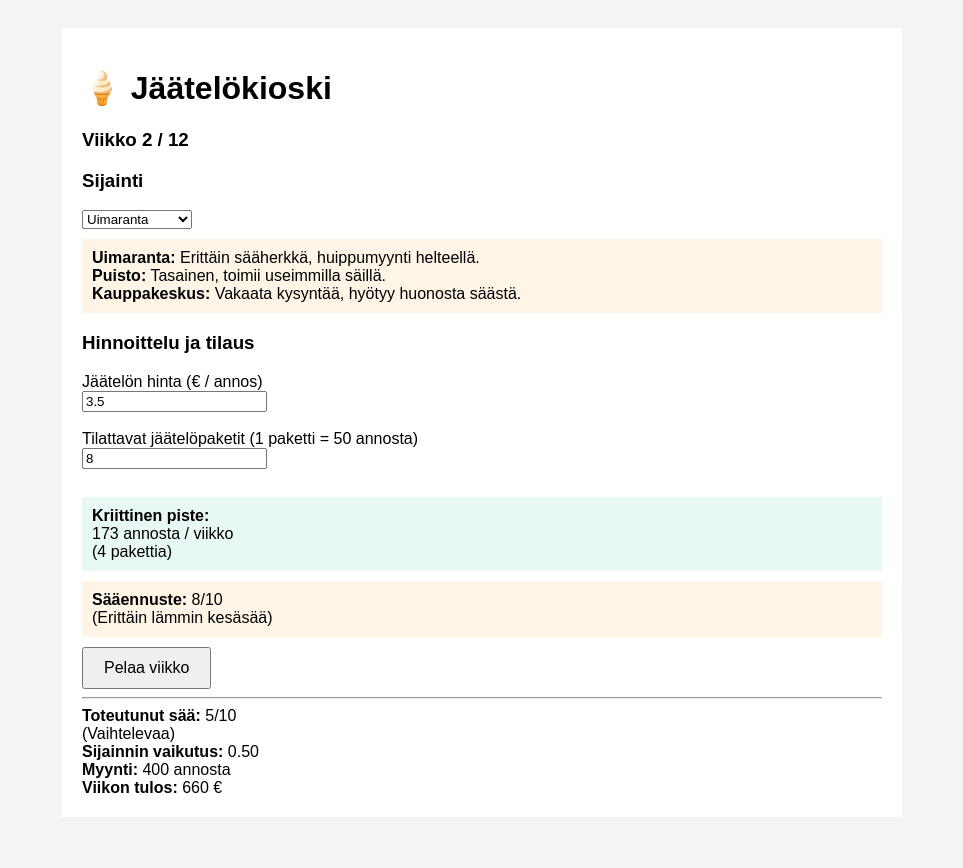
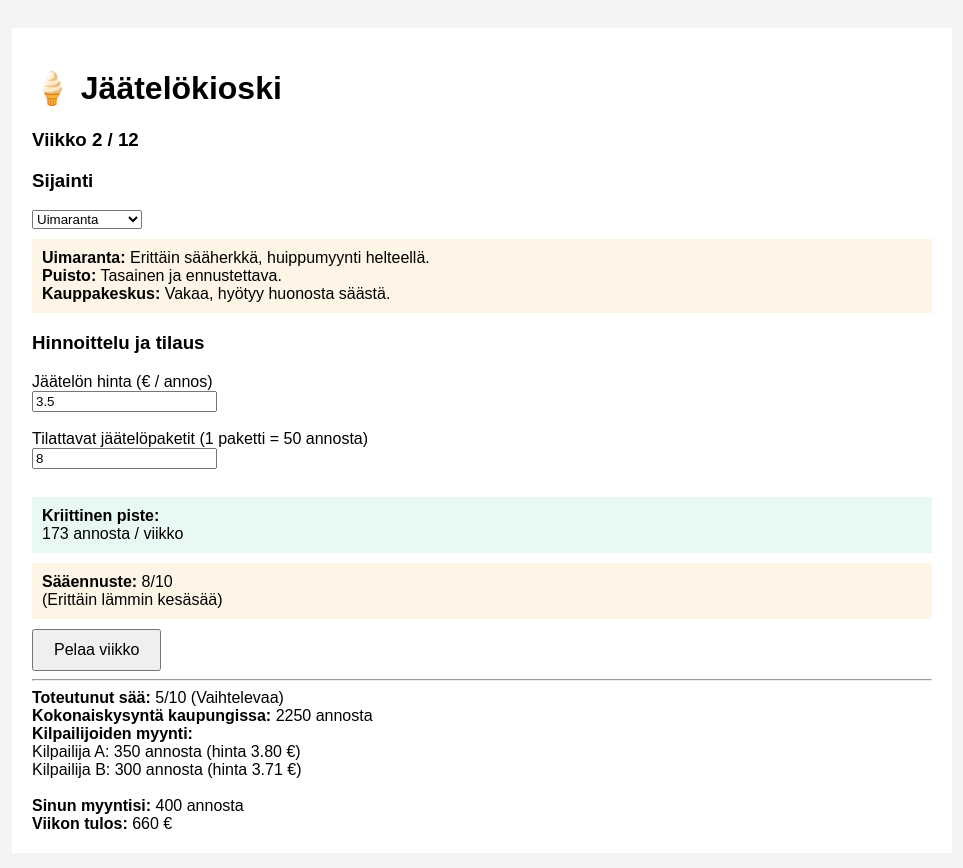
Before and after one commit to sinisterpurpose/Opetuspeli, a plain HTML site: page index.html in a window 1280 px wide. Both pictures are taken after a click on the button "Pelaa viikko". Shown: the whole page, without its empty margins (158-1121 px from the left). Before the commit the page ends 845 px from the top, so only its background shows below. Drawn offline with Linux system fonts and the light colour scheme.

Commit message:
Update index.html

```diff
--- a/index.html
+++ b/index.html
@@ -13,7 +13,7 @@ body {
 .box {
   background: white;
   padding: 20px;
-  max-width: 800px;
+  max-width: 900px;
   margin: auto;
 }
 .info {
@@ -54,8 +54,8 @@ button {
 
 <div class="info">
 <strong>Uimaranta:</strong> Erittäin sääherkkä, huippumyynti helteellä.<br>
-<strong>Puisto:</strong> Tasainen, toimii useimmilla säillä.<br>
-<strong>Kauppakeskus:</strong> Vakaata kysyntää, hyötyy huonosta säästä.
+<strong>Puisto:</strong> Tasainen ja ennustettava.<br>
+<strong>Kauppakeskus:</strong> Vakaa, hyötyy huonosta säästä.
 </div>
 
 <h3>Hinnoittelu ja tilaus</h3>
@@ -67,7 +67,6 @@ button {
 <input type="number" id="packages" value="8" min="0"><br><br>
 
 <div class="calc" id="calculator"></div>
-
 <div class="info" id="forecast"></div>
 
 <button id="playButton">Pelaa viikko</button>
@@ -88,7 +87,7 @@ const packagePrice = 30;
 const portionsPerPackage = 50;
 const totalWeeks = 12;
 
-/* ---- TILAMUUTTUJAT ---- */
+/* ---- TILA ---- */
 let week = 1;
 let totalRevenue = 0;
 let totalCosts = 0;
@@ -108,31 +107,47 @@ const playButton = document.getElementById("playButton");
 const forecastBox = document.getElementById("forecast");
 const locationSelect = document.getElementById("location");
 
-/* ---- SÄÄN KUVAUS ---- */
-function weatherDescription(value) {
-  if (value <= 1) return "Kylmää ja rankkasadetta";
-  if (value <= 3) return "Hyvin sateista";
-  if (value <= 5) return "Vaihtelevaa";
-  if (value <= 7) return "Lämmin kesäsää";
-  if (value <= 9) return "Erittäin lämmin kesäsää";
+/* ---- SÄÄ ---- */
+function weatherDescription(v) {
+  if (v <= 1) return "Kylmää ja rankkasadetta";
+  if (v <= 3) return "Hyvin sateista";
+  if (v <= 5) return "Vaihtelevaa";
+  if (v <= 7) return "Lämmin kesäsää";
+  if (v <= 9) return "Erittäin lämmin kesäsää";
   return "Helle";
 }
 
 /* ---- SÄÄKERROIN SIJAINNIN MUKAAN ---- */
 function weatherFactor(weather, location) {
-  if (location === "beach") {
-    return Math.max(0.2, weather / 10); // huono sää tappaa myynnin
-  }
-  if (location === "park") {
-    return 0.6 + weather / 20; // tasainen
-  }
-  if (location === "mall") {
-    return 1.1 - weather / 25; // huono sää = etu
-  }
+  if (location === "beach") return Math.max(0.2, weather / 10);
+  if (location === "park") return 0.6 + weather / 20;
+  if (location === "mall") return 1.1 - weather / 25;
   return 1;
 }
 
-/* ---- KANNATTAVUUSLASKURI + ENNUSTE ---- */
+/* ---- KOKONAISKYSYNTÄ ---- */
+function totalDemand(weather) {
+  // koko kaupungin viikottainen maksimikysyntä
+  return Math.round(2500 * (0.4 + weather / 10));
+}
+
+/* ---- KILPAILIJAT ---- */
+function competitors(weather) {
+  return [
+    {
+      name: "Kilpailija A",
+      price: 3 + Math.random(),
+      demand: Math.round(700 * (weather / 10))
+    },
+    {
+      name: "Kilpailija B",
+      price: 3.5 + Math.random(),
+      demand: Math.round(600 * (weather / 10))
+    }
+  ];
+}
+
+/* ---- LASKURI + ENNUSTE ---- */
 function updateCalculator() {
   const price = Number(priceInput.value);
   const variableCost = packagePrice / portionsPerPackage;
@@ -142,23 +157,19 @@ function updateCalculator() {
     calculator.innerHTML =
       "⚠️ Tällä hinnalla et saa katettua edes muuttuvia kustannuksia.";
   } else {
-    const neededPortions = Math.ceil(fixedCost / contribution);
-    const neededPackages = Math.ceil(neededPortions / portionsPerPackage);
-
+    const needed = Math.ceil(fixedCost / contribution);
     calculator.innerHTML =
       `<strong>Kriittinen piste:</strong><br>
-       ${neededPortions} annosta / viikko<br>
-       (${neededPackages} pakettia)`;
+       ${needed} annosta / viikko`;
   }
 
   forecastWeather = Math.floor(Math.random() * 11);
-  const error = Math.floor(Math.random() * 5) - 2;
-  let shownForecast = forecastWeather + error;
-  shownForecast = Math.max(0, Math.min(10, shownForecast));
+  const err = Math.floor(Math.random() * 5) - 2;
+  let shown = Math.max(0, Math.min(10, forecastWeather + err));
 
   forecastBox.innerHTML =
-    `<strong>Sääennuste:</strong> ${shownForecast}/10<br>
-     (${weatherDescription(shownForecast)})`;
+    `<strong>Sääennuste:</strong> ${shown}/10<br>
+     (${weatherDescription(shown)})`;
 }
 
 /* ---- VIIKKO ---- */
@@ -168,11 +179,17 @@ function playWeek() {
   const location = locationSelect.value;
 
   const weather = forecastWeather;
+  const cityDemand = totalDemand(weather);
+  const rivals = competitors(weather);
+
+  let remainingDemand = cityDemand;
+  rivals.forEach(r => remainingDemand -= r.demand);
+  remainingDemand = Math.max(0, remainingDemand);
+
   const factor = weatherFactor(weather, location);
+  const potentialSales = Math.round(remainingDemand * factor * (5 / price));
   const maxSales = orderedPackages * portionsPerPackage;
-
-  const baseDemand = 600 * factor * (5 / price);
-  const sales = Math.min(maxSales, Math.round(baseDemand));
+  const sales = Math.min(maxSales, potentialSales);
 
   const revenue = sales * price;
   const costs = orderedPackages * packagePrice + fixedCost;
@@ -180,15 +197,14 @@ function playWeek() {
 
   totalRevenue += revenue;
   totalCosts += costs;
-
-  if (profit >= 0) goodWeeks++;
-  else badWeeks++;
+  profit >= 0 ? goodWeeks++ : badWeeks++;
 
   result.innerHTML =
-    `<strong>Toteutunut sää:</strong> ${weather}/10<br>
-     (${weatherDescription(weather)})<br>
-     <strong>Sijainnin vaikutus:</strong> ${factor.toFixed(2)}<br>
-     <strong>Myynti:</strong> ${sales} annosta<br>
+    `<strong>Toteutunut sää:</strong> ${weather}/10 (${weatherDescription(weather)})<br>
+     <strong>Kokonaiskysyntä kaupungissa:</strong> ${cityDemand} annosta<br>
+     <strong>Kilpailijoiden myynti:</strong><br>
+     ${rivals.map(r => `${r.name}: ${r.demand} annosta (hinta ${r.price.toFixed(2)} €)`).join("<br>")}<br><br>
+     <strong>Sinun myyntisi:</strong> ${sales} annosta<br>
      <strong>Viikon tulos:</strong> ${profit.toFixed(0)} €`;
 
   week++;
@@ -201,7 +217,6 @@ function playWeek() {
 /* ---- LOPPURAPORTTI ---- */
 function endGame() {
   gameArea.classList.add("hidden");
-
   const finalProfit = totalRevenue - totalCosts;
 
   reportArea.classList.remove("hidden");
@@ -212,15 +227,15 @@ function endGame() {
     <p><strong>Tulos ennen veroja:</strong> ${finalProfit.toFixed(0)} €</p>
     <p><strong>Hyviä viikkoja:</strong> ${goodWeeks}</p>
     <p><strong>Huonoja viikkoja:</strong> ${badWeeks}</p>
-    <p><strong>Kokonaisarvio:</strong><br>
+    <p><strong>Arvio:</strong><br>
       ${finalProfit > 0
-        ? "Sijainti ja hinnoittelu tukivat toisiaan."
-        : "Sää ja sijainti aiheuttivat haasteita."}
+        ? "Menestyit kilpailussa ja hyödynsit markkinatilanteen."
+        : "Kilpailu ja kysyntä rajoittivat kannattavuutta."}
     </p>
   `;
 }
 
-/* ---- TAPAHTUMAT ---- */
+/* ---- EVENTIT ---- */
 priceInput.addEventListener("input", updateCalculator);
 packagesInput.addEventListener("input", updateCalculator);
 locationSelect.addEventListener("change", updateCalculator);
```
